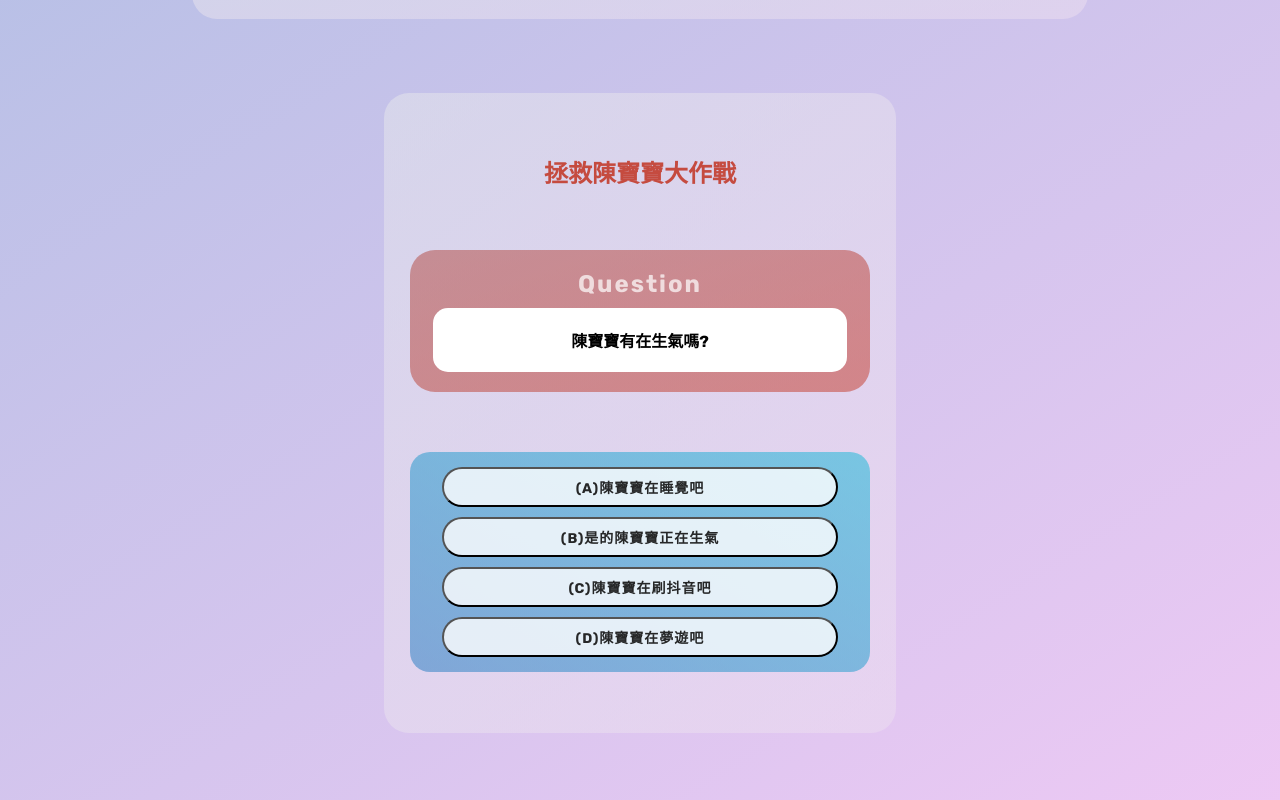
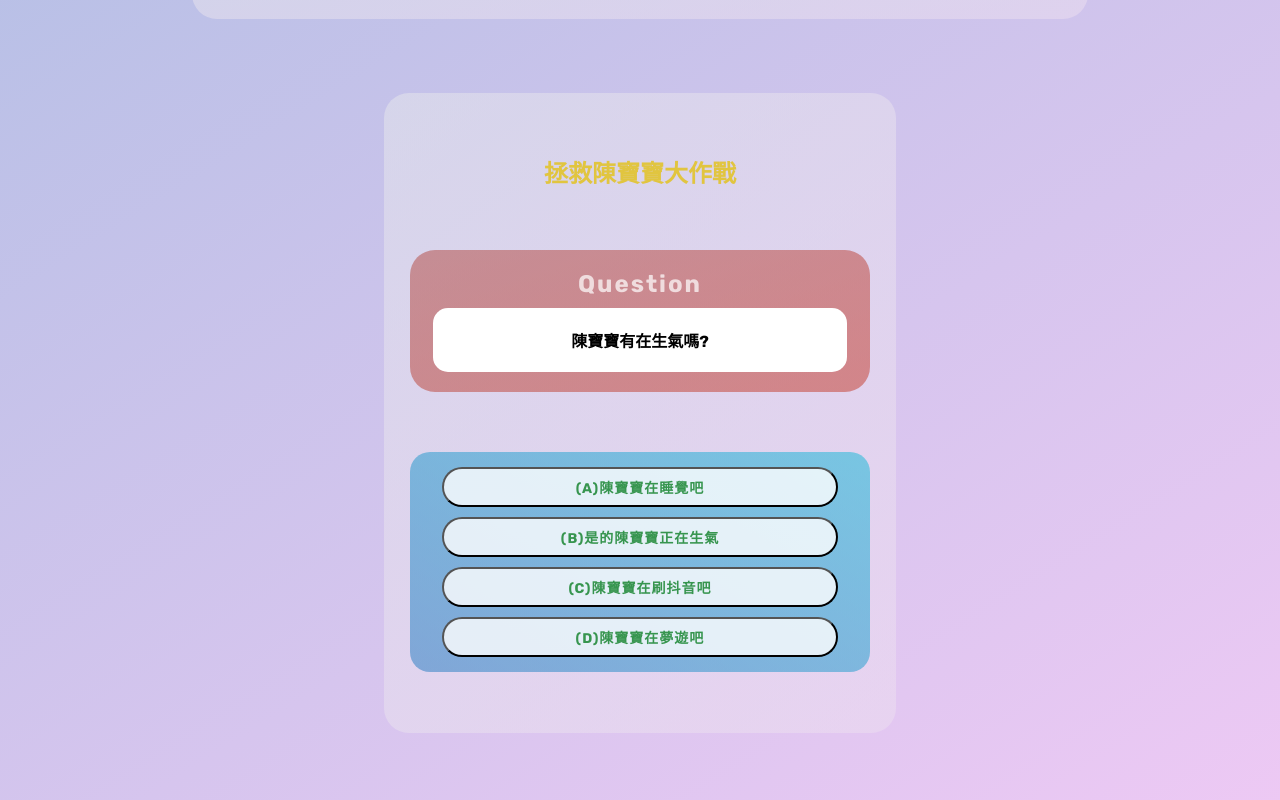
Before and after one commit to adam8130/angryBao, a plain HTML site: page game.html in a window 1280 px wide. Drawn offline with Linux system fonts and the light colour scheme.

Commit message:
version3.2.3

```diff
--- a/game.html
+++ b/game.html
@@ -71,6 +71,7 @@
     }
     .msg {
         color: rgba(33, 31, 31, 0.9);
+        color: rgba(156, 133, 22, 0.8);
         visibility: visible;
     }
 
@@ -99,6 +100,7 @@
         width: 90%;
         text-align: center;
         color:rgba(191, 40, 20, 0.8);
+        color: rgba(226, 192, 20, 0.8);
     }
 
     .wrap {
@@ -157,7 +159,7 @@
         padding: 8px 0;
         letter-spacing: 1px;
         font-size: 14px;
-        color: rgba(17, 17, 17, 0.9);
+        color: rgba(11, 126, 36, 0.8);
     }
 
     .wrap a {
@@ -362,8 +364,8 @@
             "\n陳寶寶在想什麼?",
             "(A)你的錯",
             "(B)你的錯",
-            "(C)陳寶寶沒有錯",
-            "(D)陳寶寶沒有錯",
+            "(C)你的錯",
+            "(D)你的錯",
             "ABCD",
         )
         let Q8 = new Question(
```
